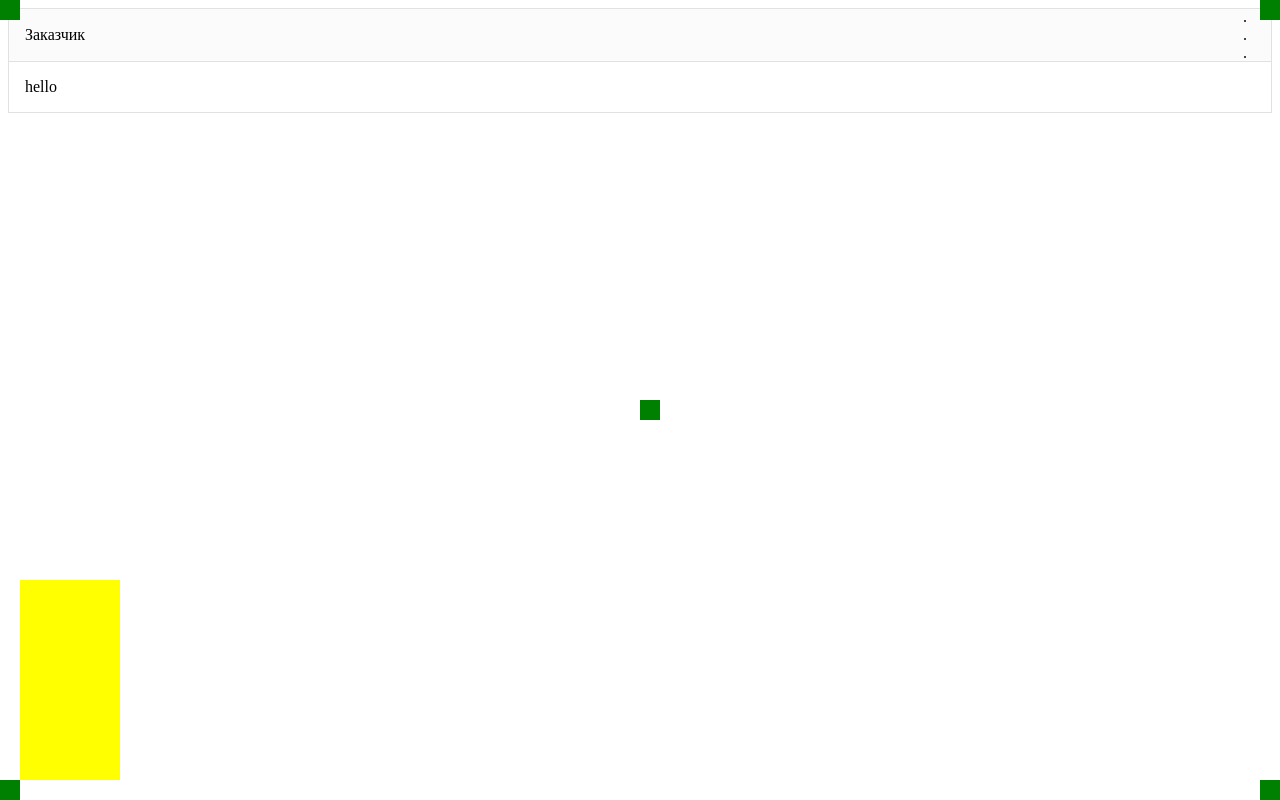
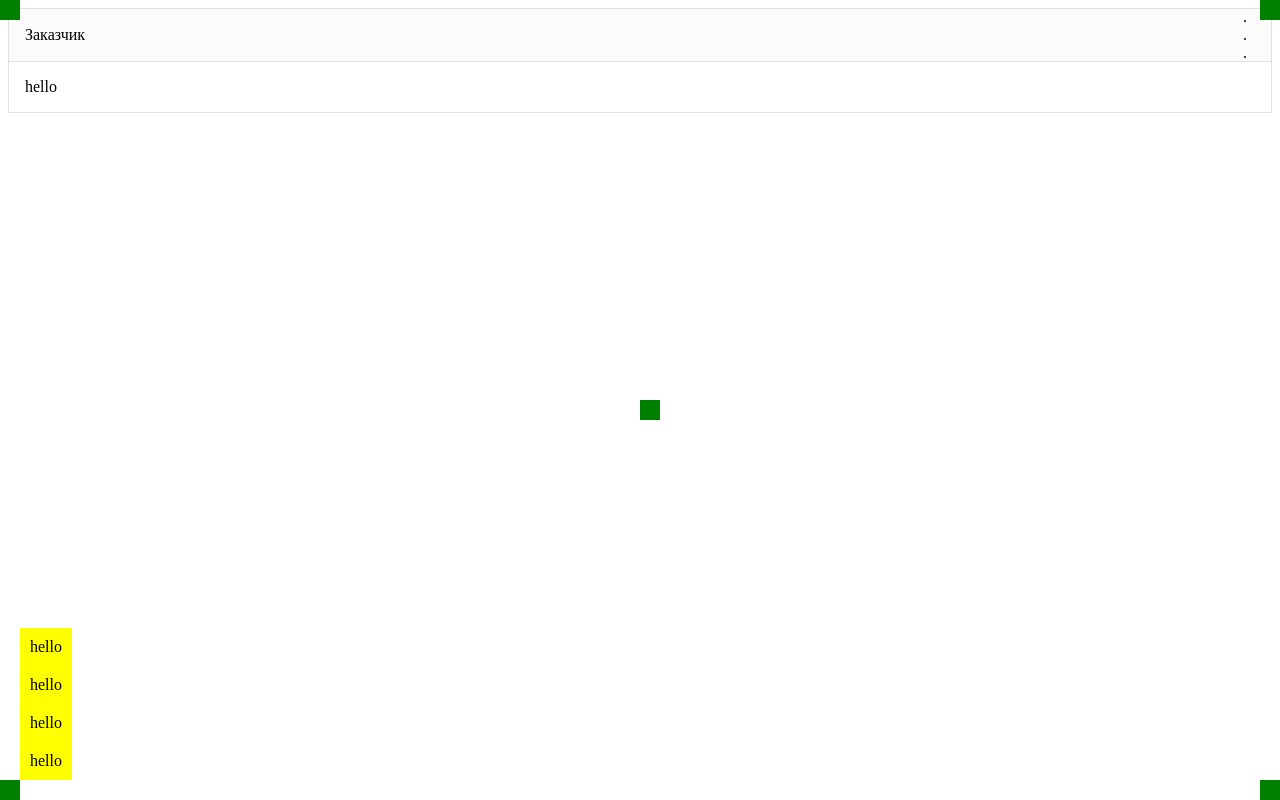
Before and after one commit to YatmanovEE/ERP-TS, a React (Create React App) app in the folder client/: page / in a window 1280 px wide. Both pictures are taken after a click on the element 10 px from the left and 790 px from the top of the page. Built offline with nearby package versions, Linux system fonts and the light colour scheme.

Commit message:
update tooltip Menu: deleted jsx style, cause can't update dynamic propertys, now it's work with inline style :((

```diff
--- a/client/src/App.tsx
+++ b/client/src/App.tsx
@@ -24,8 +24,6 @@ interface IRefWrapper__Props {
 
 const RefWrapper = ({ elem }: IRefWrapper__Props) => {
 	const [state, setState] = useState(false);
-	let childrenWidth = 100;
-	let childrenHeight = 200;
 	let style = createUseStyles({
 		wrapper: {
 			position: 'absolute',
@@ -55,9 +53,9 @@ const RefWrapper = ({ elem }: IRefWrapper__Props) => {
 			top: '50%',
 		},
 		child: {
-			width: childrenWidth + 'px',
-			height: childrenHeight + 'px',
 			backgroundColor: 'yellow',
+			overflowY: 'auto',
+			padding: '10px',
 		},
 	});
 	let join = createClassName(style());
@@ -70,11 +68,11 @@ const RefWrapper = ({ elem }: IRefWrapper__Props) => {
 				onClick={() => setState(!state)}
 			>
 				{state && (
-					<ToolTipWrapper
-						refNode={ref}
-						childrenStyle={{ childrenWidth, childrenHeight }}
-					>
-						<div className={join('child')}></div>
+					<ToolTipWrapper refNode={ref}>
+						<div className={join('child')}>hello</div>
+						<div className={join('child')}>hello</div>
+						<div className={join('child')}>hello</div>
+						<div className={join('child')}>hello</div>
 					</ToolTipWrapper>
 				)}
 			</div>
--- a/client/src/componentns/CardInfo.tsx
+++ b/client/src/componentns/CardInfo.tsx
@@ -1,7 +1,7 @@
-import { useState } from 'react';
+import { CSSProperties, useEffect, useLayoutEffect, useState } from 'react';
 import React from 'react';
 import { FunctionComponent } from 'react';
-import { createUseStyles } from 'react-jss';
+import { createUseStyles, DefaultTheme } from 'react-jss';
 import { createClassName } from '../modules/join';
 
 interface ICardInfo__Props {
@@ -79,14 +79,10 @@ export const CardInfo: FunctionComponent<ICardInfo__Props> = (props) => {
 interface IHebubMenu__Props {
 	refNode?: React.RefObject<HTMLDivElement>;
 	children: React.ReactNode;
-	childrenStyle: {
-		childrenWidth: number;
-		childrenHeight: number;
-	};
 }
 
 interface IPos {
-	pos: DOMRect | undefined;
+	posParent: DOMRect | undefined;
 }
 interface IPosY extends IPos {
 	childrenHeight: number;
@@ -94,62 +90,57 @@ interface IPosY extends IPos {
 interface IPosX extends IPos {
 	childrenWidth: number;
 }
-export const ToolTipWrapper = ({
-	refNode,
-	children,
-	childrenStyle,
-}: IHebubMenu__Props) => {
-	let pos = refNode?.current?.getBoundingClientRect();
-	let childrenWidth = childrenStyle.childrenWidth;
-	let childrenHeight = childrenStyle.childrenHeight;
-	const [yPosChildren] = useState(() => yPos({ pos, childrenHeight }));
-	const [xPosChildren] = useState(() => xPos({ pos, childrenWidth }));
+export const ToolTipWrapper = ({ refNode, children }: IHebubMenu__Props) => {
+	let posParent = refNode?.current?.getBoundingClientRect();
+	const [yPosChildren, setYPosChildren] = useState(0);
+	const [xPosChildren, setXPosChildren] = useState(0);
 
-	function yPos({ pos, childrenHeight }: IPosY): number {
+	// let childrenWidth = childrenStyle.childrenWidth;
+	// let childrenHeight = childrenStyle.childrenHeight;
+
+	function yPos({ posParent, childrenHeight }: IPosY): number {
 		let ret = 0;
-		if (pos?.y !== undefined) {
-			if (pos.y < childrenHeight) {
-				ret = pos.height;
+		if (posParent?.y !== undefined) {
+			if (posParent.y < childrenHeight) {
+				ret = posParent.height;
 			} else {
 				ret = -childrenHeight;
 			}
 		}
 		return ret;
 	}
-	function xPos({ pos, childrenWidth }: IPosX): number {
+	function xPos({ posParent, childrenWidth }: IPosX): number {
 		let ret = 0;
-		if (pos?.x !== undefined) {
-			if (pos.x < childrenWidth) {
-				ret = pos.width;
+		if (posParent?.x !== undefined) {
+			if (posParent.x < childrenWidth) {
+				ret = posParent.width;
 			} else {
 				ret = -childrenWidth;
 			}
 		}
 		return ret;
 	}
+	let className = 'wrapper-item';
 
-	let style = createUseStyles(
-		{
-			menu: {
-				display: 'flex',
-				flexDirection: 'column',
-				minWidth: childrenWidth + 'px',
-				minHeight: childrenHeight + 'px',
-				// backgroundColor: 'red',
-				justifyContent: 'center',
-				'&>span': {
-					textAlign: 'center',
-					marign: '2px',
-				},
-				position: 'absolute',
-				top: `${yPosChildren}px`,
-				left: `${xPosChildren}px`,
-			},
-		},
-		{ name: 'Parent' }
+	useLayoutEffect(() => {
+		let elem = document.querySelector(`.${className}`);
+		let paramElem = elem?.getBoundingClientRect();
+		if (paramElem) {
+			let childrenHeight = paramElem.height;
+			let childrenWidth = paramElem.width;
+			setYPosChildren(yPos({ posParent, childrenHeight }));
+			setXPosChildren(xPos({ posParent, childrenWidth }));
+		}
+	}, []);
+	let wrapper: CSSProperties = {
+		position: 'absolute',
+		top: `${yPosChildren}px`,
+		left: `${xPosChildren}px`,
+	};
+
+	return (
+		<div className={className} style={wrapper}>
+			{children}
+		</div>
 	);
-	let className = style();
-	let join = createClassName(className);
-
-	return <div className={join('menu')}>{children}</div>;
 };
```
